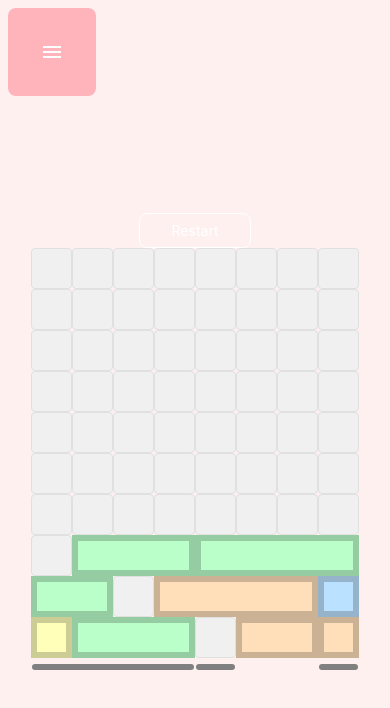
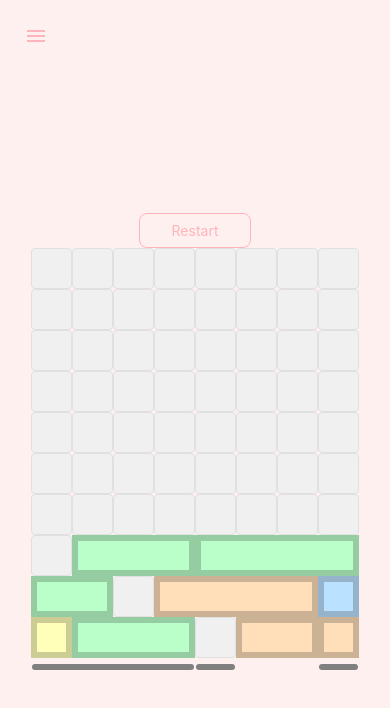
Before and after one commit to davit-davtyan-dev/block-slide, a React Native app: screen / in a window 390 px wide. Shown: the top 708 px of the page. Built offline with nearby package versions, Linux system fonts and the light colour scheme.

Commit message:
Added safe area; style changes

```diff
--- a/App.tsx
+++ b/App.tsx
@@ -11,9 +11,11 @@ import {ThemeProvider} from './src/contexts/ThemeContext';
 import {SizesProvider} from './src/contexts/SizesContext';
 import {GameContextProvider} from './src/contexts/GameContext';
 import GameScreen from './src/GameScreen';
+import {SafeAreaProvider} from 'react-native-safe-area-context';
 
 function App(): React.JSX.Element {
   return (
+    <SafeAreaProvider>
       <ThemeProvider>
         <SizesProvider>
           <GameContextProvider>
@@ -21,6 +23,7 @@ function App(): React.JSX.Element {
           </GameContextProvider>
         </SizesProvider>
       </ThemeProvider>
+    </SafeAreaProvider>
   );
 }
 
--- a/package.json
+++ b/package.json
@@ -16,6 +16,7 @@
     "react": "19.0.0",
     "react-native": "0.78.0",
     "react-native-get-random-values": "^1.11.0",
+    "react-native-safe-area-context": "^5.4.1",
     "react-native-vector-icons": "^10.2.0",
     "uuid": "^11.1.0"
   },
--- a/src/GameScreen.tsx
+++ b/src/GameScreen.tsx
@@ -43,12 +43,8 @@ export default function GameScreen() {
   return (
     <View center h="100%" bgColor={theme.backgroundColor}>
       <View position="absolute" top={8} left={8}>
-        <TouchableOpacity
-          onPress={() => setIsMenuVisible(true)}
-          p={8}
-          borderRadius={8}
-          bgColor={theme.mainColor}>
-          <Icon name="menu" size={24} color="white" />
+        <TouchableOpacity p={4} onPress={() => setIsMenuVisible(true)}>
+          <Icon name="menu" size={24} color={theme.mainColor} />
         </TouchableOpacity>
       </View>
 
@@ -59,8 +55,8 @@ export default function GameScreen() {
         onPress={restart}
         borderWidth={1}
         borderRadius={8}
-        borderColor="white">
-        <Text color="white">Restart</Text>
+        borderColor={theme.mainColor}>
+        <Text color={theme.mainColor}>Restart</Text>
       </TouchableOpacity>
 
       <Matrix>
--- a/src/components/SideMenu.tsx
+++ b/src/components/SideMenu.tsx
@@ -279,14 +279,6 @@ const styles = StyleSheet.create({
     left: 0,
     bottom: 0,
     width: sideMenuWidth,
-    shadowColor: '#000',
-    shadowOffset: {
-      width: 2,
-      height: 0,
-    },
-    shadowOpacity: 0.25,
-    shadowRadius: 3.84,
-    elevation: 5,
   },
   header: {
     flexDirection: 'row',
--- a/src/contexts/ThemeContext.tsx
+++ b/src/contexts/ThemeContext.tsx
@@ -6,6 +6,7 @@ import React, {
   useRef,
   useCallback,
 } from 'react';
+import {useSafeAreaInsets} from 'react-native-safe-area-context';
 import useColorScheme, {
   ColorScheme,
   EffectiveColorScheme,
@@ -217,6 +218,7 @@ export const ThemeProvider: React.FC<{children: React.ReactNode}> = ({
   const [themeName, setThemeName] = useState(defaultTheme);
   const themeAnimation = useRef(new Animated.Value(1)).current;
   const [currentThemeIndex, setCurrentThemeIndex] = useState(0);
+  const safeAreaInsets = useSafeAreaInsets();
 
   const effectiveColorScheme =
     colorScheme === ColorScheme.System
@@ -313,7 +315,7 @@ export const ThemeProvider: React.FC<{children: React.ReactNode}> = ({
             : 'dark-content'
         }
       />
-      <View height={StatusBar.currentHeight} bgColor={theme.backgroundColor} />
+      <View height={safeAreaInsets.top} bgColor={theme.backgroundColor} />
       {children}
     </ThemeContext.Provider>
   );
```
Also changed, not shown: 3 other files (tests, documents, lock files or other folders). Lines whose indentation alone changed are shown as unchanged.
